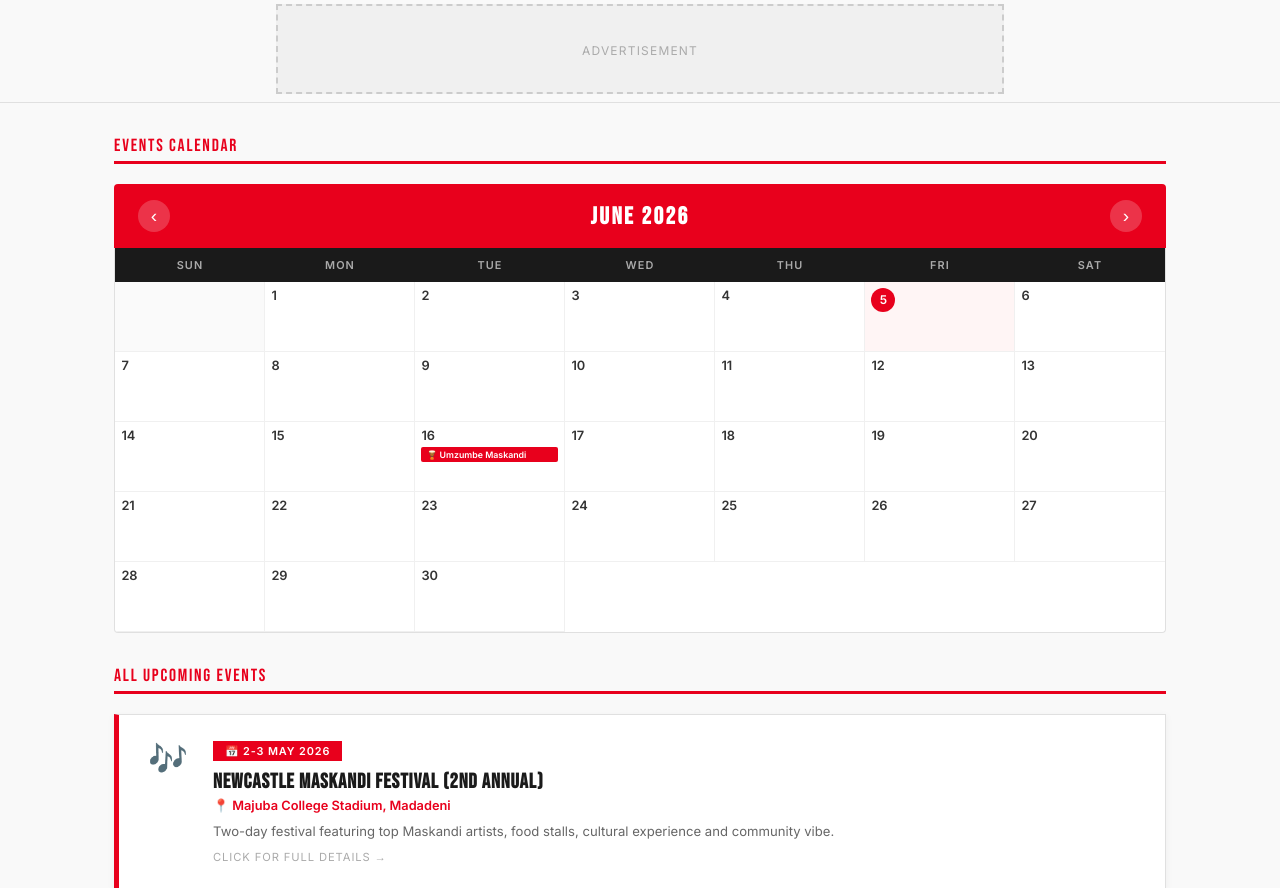
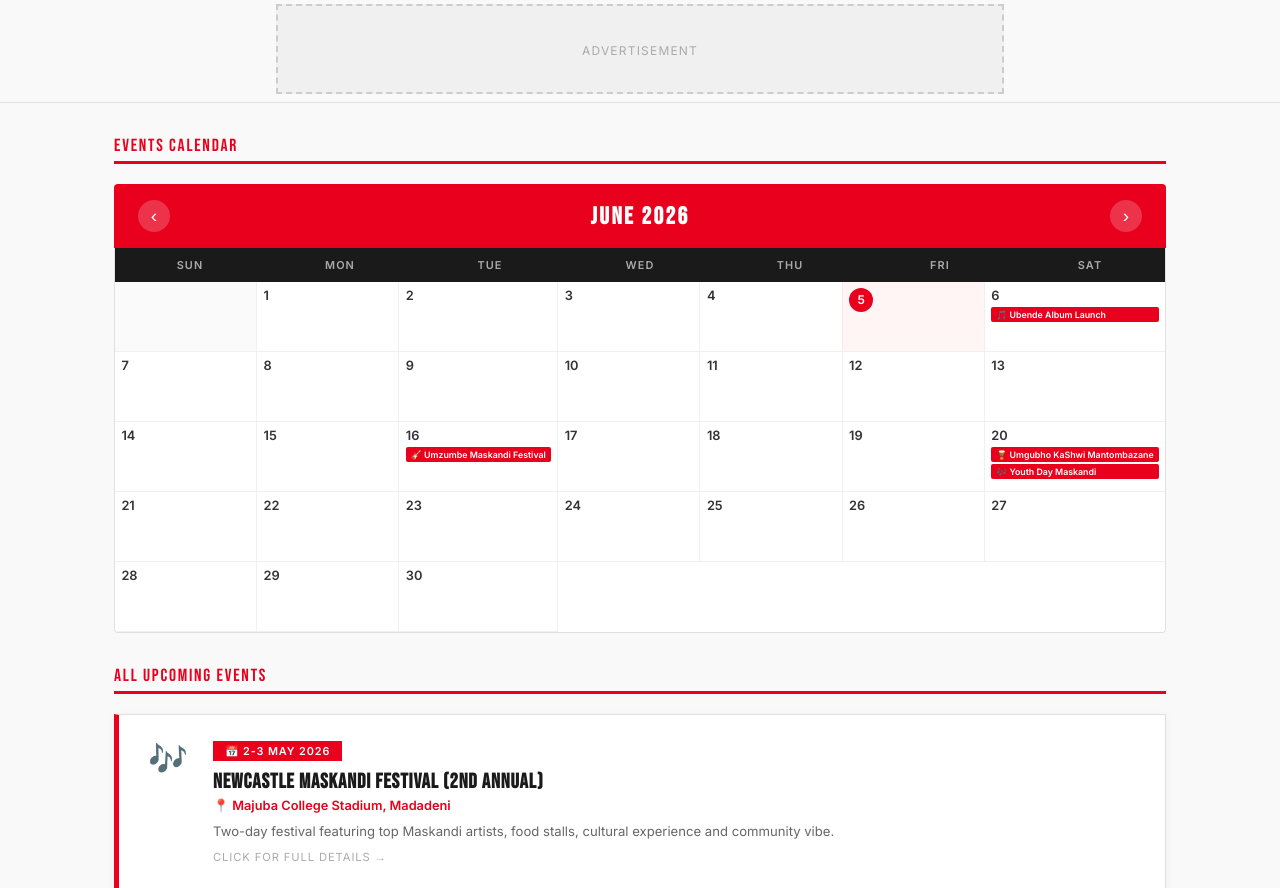
Before and after one commit to ayandamkhwanazi27-lang/maskandi-online, a Flask app: page /events in a window 1280 px wide. Shown: the part 186-1074 px from the top of the page. Run offline with Flask 3, Linux system fonts and the light colour scheme.

Commit message:
Update events.html

```diff
--- a/templates/events.html
+++ b/templates/events.html
@@ -2,7 +2,6 @@
 {% block title %}Events — Maskandi Online Magazine{% endblock %}
 {% block extra_styles %}
 <style>
-  /* Calendar */
   .calendar-wrap { margin-bottom: 2rem; }
   .calendar-header {
     display: flex;
@@ -13,24 +12,16 @@
     padding: 1rem 1.5rem;
     border-radius: 4px 4px 0 0;
   }
-  .calendar-header h2 {
-    font-family: 'Bebas Neue', sans-serif;
-    font-size: 1.5rem;
-    letter-spacing: 0.1em;
-  }
+  .calendar-header h2 { font-family: 'Bebas Neue', sans-serif; font-size: 1.5rem; letter-spacing: 0.1em; }
   .cal-nav {
     background: rgba(255,255,255,0.2);
-    border: none;
-    color: white;
-    font-size: 1.2rem;
-    width: 32px; height: 32px;
-    border-radius: 50%;
-    cursor: pointer;
+    border: none; color: white;
+    font-size: 1.2rem; width: 32px; height: 32px;
+    border-radius: 50%; cursor: pointer;
     display: flex; align-items: center; justify-content: center;
     transition: background 0.2s;
   }
   .cal-nav:hover { background: rgba(255,255,255,0.35); }
-
   .calendar-grid {
     background: white;
     border: 1px solid #E0E0E0;
@@ -38,133 +29,39 @@
     border-radius: 0 0 4px 4px;
     overflow: hidden;
   }
-  .cal-days-header {
-    display: grid;
-    grid-template-columns: repeat(7, 1fr);
-    background: #1A1A1A;
-  }
-  .cal-day-name {
-    text-align: center;
-    padding: 0.6rem;
-    font-size: 0.68rem;
-    font-weight: 700;
-    letter-spacing: 0.1em;
-    text-transform: uppercase;
-    color: #aaa;
-  }
-  .cal-cells {
-    display: grid;
-    grid-template-columns: repeat(7, 1fr);
-  }
-  .cal-cell {
-    min-height: 70px;
-    border-right: 1px solid #F0F0F0;
-    border-bottom: 1px solid #F0F0F0;
-    padding: 0.4rem;
-    position: relative;
-  }
+  .cal-days-header { display: grid; grid-template-columns: repeat(7, 1fr); background: #1A1A1A; }
+  .cal-day-name { text-align: center; padding: 0.6rem; font-size: 0.68rem; font-weight: 700; letter-spacing: 0.1em; text-transform: uppercase; color: #aaa; }
+  .cal-cells { display: grid; grid-template-columns: repeat(7, 1fr); }
+  .cal-cell { min-height: 70px; border-right: 1px solid #F0F0F0; border-bottom: 1px solid #F0F0F0; padding: 0.4rem; }
   .cal-cell:nth-child(7n) { border-right: none; }
   .cal-cell.empty { background: #FAFAFA; }
   .cal-cell.today { background: #FFF5F5; }
-  .cal-date {
-    font-size: 0.8rem;
-    font-weight: 600;
-    color: #333;
-    margin-bottom: 0.25rem;
-  }
-  .cal-cell.today .cal-date {
-    background: var(--red);
-    color: white;
-    width: 24px; height: 24px;
-    border-radius: 50%;
-    display: flex; align-items: center; justify-content: center;
-    font-size: 0.75rem;
-  }
-  .cal-event-dot {
-    background: var(--red);
-    color: white;
-    font-size: 0.55rem;
-    font-weight: 700;
-    padding: 2px 5px;
-    border-radius: 2px;
-    cursor: pointer;
-    margin-bottom: 2px;
-    display: block;
-    white-space: nowrap;
-    overflow: hidden;
-    text-overflow: ellipsis;
-    transition: background 0.2s;
-  }
+  .cal-date { font-size: 0.8rem; font-weight: 600; color: #333; margin-bottom: 0.25rem; }
+  .cal-cell.today .cal-date { background: var(--red); color: white; width: 24px; height: 24px; border-radius: 50%; display: flex; align-items: center; justify-content: center; font-size: 0.75rem; }
+  .cal-event-dot { background: var(--red); color: white; font-size: 0.55rem; font-weight: 700; padding: 2px 5px; border-radius: 2px; cursor: pointer; margin-bottom: 2px; display: block; white-space: nowrap; overflow: hidden; text-overflow: ellipsis; transition: background 0.2s; }
   .cal-event-dot:hover { background: #1A1A1A; }
 
-  /* Event list below calendar */
   .events-list { display: flex; flex-direction: column; gap: 1.25rem; }
   .event-card {
-    background: white;
-    border: 1px solid #E0E0E0;
-    border-left: 5px solid var(--red);
-    padding: 1.5rem;
-    box-shadow: 0 2px 8px rgba(0,0,0,0.05);
-    cursor: pointer;
-    transition: box-shadow 0.2s, border-color 0.2s;
-    display: flex;
-    gap: 1.25rem;
-    align-items: flex-start;
+    background: white; border: 1px solid #E0E0E0; border-left: 5px solid var(--red);
+    padding: 1.5rem; box-shadow: 0 2px 8px rgba(0,0,0,0.05);
+    cursor: pointer; transition: box-shadow 0.2s, border-color 0.2s;
+    display: flex; gap: 1.25rem; align-items: flex-start;
   }
   .event-card:hover { box-shadow: 0 4px 16px rgba(0,0,0,0.1); border-left-color: #1A1A1A; }
   .event-icon { font-size: 2rem; flex-shrink: 0; width: 50px; text-align: center; }
   .event-content { flex: 1; }
-  .event-date-badge {
-    display: inline-block;
-    background: var(--red);
-    color: white;
-    font-size: 0.68rem;
-    font-weight: 700;
-    letter-spacing: 0.08em;
-    padding: 3px 12px;
-    margin-bottom: 0.5rem;
-    text-transform: uppercase;
-  }
-  .event-card h3 {
-    font-family: 'Bebas Neue', sans-serif;
-    font-size: 1.3rem;
-    letter-spacing: 0.04em;
-    color: #1A1A1A;
-    margin-bottom: 0.25rem;
-  }
+  .event-date-badge { display: inline-block; background: var(--red); color: white; font-size: 0.68rem; font-weight: 700; letter-spacing: 0.08em; padding: 3px 12px; margin-bottom: 0.5rem; text-transform: uppercase; }
+  .event-card h3 { font-family: 'Bebas Neue', sans-serif; font-size: 1.3rem; letter-spacing: 0.04em; color: #1A1A1A; margin-bottom: 0.25rem; }
   .event-loc { font-size: 0.8rem; color: var(--red); font-weight: 600; margin-bottom: 0.5rem; }
   .event-desc { font-size: 0.82rem; color: #666; line-height: 1.6; }
   .event-expand { font-size: 0.7rem; color: #aaa; margin-top: 0.5rem; text-transform: uppercase; letter-spacing: 0.08em; }
 
-  /* Modal */
-  .modal-overlay {
-    display: none;
-    position: fixed;
-    inset: 0;
-    background: rgba(0,0,0,0.6);
-    z-index: 1000;
-    align-items: center;
-    justify-content: center;
-    padding: 1rem;
-  }
+  .modal-overlay { display: none; position: fixed; inset: 0; background: rgba(0,0,0,0.6); z-index: 1000; align-items: center; justify-content: center; padding: 1rem; }
   .modal-overlay.open { display: flex; }
-  .modal {
-    background: white;
-    max-width: 550px;
-    width: 100%;
-    border-top: 5px solid var(--red);
-    border-radius: 4px;
-    overflow: hidden;
-    animation: slideUp 0.25s ease;
-  }
+  .modal { background: white; max-width: 550px; width: 100%; border-top: 5px solid var(--red); border-radius: 4px; overflow: hidden; animation: slideUp 0.25s ease; }
   @keyframes slideUp { from { transform: translateY(30px); opacity: 0; } to { transform: translateY(0); opacity: 1; } }
-  .modal-header {
-    background: var(--red);
-    padding: 1.25rem 1.5rem;
-    display: flex;
-    justify-content: space-between;
-    align-items: center;
-  }
+  .modal-header { background: var(--red); padding: 1.25rem 1.5rem; display: flex; justify-content: space-between; align-items: center; }
   .modal-header h2 { font-family: 'Bebas Neue', sans-serif; font-size: 1.4rem; color: white; letter-spacing: 0.05em; }
   .modal-close { background: none; border: none; color: white; font-size: 1.5rem; cursor: pointer; line-height: 1; }
   .modal-body { padding: 1.5rem; }
@@ -173,6 +70,10 @@
   .modal-row-label { font-size: 0.68rem; font-weight: 700; text-transform: uppercase; letter-spacing: 0.08em; color: #999; margin-bottom: 0.15rem; }
   .modal-row-value { font-size: 0.88rem; color: #333; font-weight: 500; }
   .modal-desc { font-size: 0.85rem; color: #555; line-height: 1.7; padding-top: 1rem; border-top: 1px solid #F0F0F0; }
+  .modal-performers { margin-top: 0.75rem; }
+  .modal-performers-label { font-size: 0.68rem; font-weight: 700; text-transform: uppercase; letter-spacing: 0.08em; color: #999; margin-bottom: 0.5rem; }
+  .performer-tags { display: flex; flex-wrap: wrap; gap: 0.4rem; }
+  .performer-tag { background: #FFF0F0; color: var(--red); font-size: 0.72rem; font-weight: 600; padding: 3px 10px; border: 1px solid #FFD0D0; }
 </style>
 {% endblock %}
 
@@ -180,7 +81,6 @@
 <div class="page-wrap">
   <div class="section-label">Events Calendar</div>
 
-  <!-- CALENDAR -->
   <div class="calendar-wrap">
     <div class="calendar-header">
       <button class="cal-nav" onclick="changeMonth(-1)">‹</button>
@@ -201,11 +101,10 @@
     </div>
   </div>
 
-  <!-- EVENTS LIST -->
   <div class="section-label">All Upcoming Events</div>
   <div class="events-list">
     {% for event in events %}
-    <div class="event-card" onclick="openModal('{{ event.title }}', '{{ event.date }}', '{{ event.location }}', '{{ event.description }}', '{{ event.icon }}')">
+    <div class="event-card" onclick="openModal({{ loop.index0 }})">
       <div class="event-icon">{{ event.icon }}</div>
       <div class="event-content">
         <div class="event-date-badge">📅 {{ event.date }}</div>
@@ -219,7 +118,6 @@
   </div>
 </div>
 
-<!-- MODAL -->
 <div class="modal-overlay" id="modal-overlay" onclick="closeModalOutside(event)">
   <div class="modal">
     <div class="modal-header">
@@ -229,58 +127,103 @@
     <div class="modal-body">
       <div class="modal-row">
         <div class="modal-row-icon">📅</div>
-        <div>
-          <div class="modal-row-label">Date</div>
-          <div class="modal-row-value" id="modal-date"></div>
-        </div>
+        <div><div class="modal-row-label">Date</div><div class="modal-row-value" id="modal-date"></div></div>
       </div>
       <div class="modal-row">
         <div class="modal-row-icon">📍</div>
-        <div>
-          <div class="modal-row-label">Venue</div>
-          <div class="modal-row-value" id="modal-location"></div>
-        </div>
+        <div><div class="modal-row-label">Venue</div><div class="modal-row-value" id="modal-location"></div></div>
       </div>
       <div class="modal-desc" id="modal-desc"></div>
+      <div class="modal-performers" id="modal-performers-wrap" style="display:none">
+        <div class="modal-performers-label">🎤 Performing Artists</div>
+        <div class="performer-tags" id="modal-performers"></div>
+      </div>
     </div>
   </div>
 </div>
 
 <script>
   const events = [
-    { title: "Newcastle Maskandi Festival (2nd Annual)", date: "2026-05-02", location: "Majuba College Stadium, Madadeni", description: "Two-day festival featuring top Maskandi artists, food stalls, cultural experience and community vibe.", icon: "🎶" },
-    { title: "Blue Nation Festival — Maskandi Feature", date: "2026-05-02", location: "Carnival City, Sandton", description: "Major music festival with Maskandi headliners, high-energy production and big-stage performances.", icon: "🎤" },
-    { title: "Umzumbe Maskandi Festival", date: "2026-06-16", location: "Esibanini Sports Ground, Umzumbe", description: "Focus on uplifting local artists and cultural tourism. Includes food village, workshops and community activities.", icon: "🪘" },
-    { title: "Ugu Maskandi Festival (6th Annual)", date: "2026-09-26", location: "Ugu Sports & Leisure Centre, Port Shepstone", description: "One of the biggest Maskandi celebrations in KZN. VIP and general tickets available.", icon: "🪕" },
+    {
+      title: "Newcastle Maskandi Festival (2nd Annual)",
+      date: "2-3 May 2026", calDate: "2026-05-02",
+      location: "Majuba College Stadium, Madadeni",
+      description: "Two-day festival featuring top Maskandi artists, food stalls, cultural experience and community vibe.",
+      icon: "🎶", performers: []
+    },
+    {
+      title: "Blue Nation Festival — Maskandi Feature",
+      date: "2 May 2026", calDate: "2026-05-02",
+      location: "Carnival City, Sandton",
+      description: "Major music festival with Maskandi headliners, high-energy production and big-stage performances.",
+      icon: "🎤", performers: []
+    },
+    {
+      title: "Ubende Album Launch",
+      date: "6 June 2026", calDate: "2026-06-06",
+      location: "Albert Park, Durban",
+      description: "Official album launch for Ubende featuring an incredible lineup of Maskandi and music stars for a night to remember.",
+      icon: "🎵", performers: ["Saliwa", "Gqizile", "Gandaganda", "Jumbo Mdumazi", "And Many More"]
+    },
+    {
+      title: "Umgubho KaShwi Mantombazane",
+      date: "20 June 2026", calDate: "2026-06-20",
+      location: "Soweto Equestrian Centre, Soweto",
+      description: "A special cultural celebration and music gathering honouring Maskandi culture and heritage.",
+      icon: "🪘", performers: []
+    },
+    {
+      title: "Youth Day Maskandi Fest — Indiya Album Launch",
+      date: "20 June 2026", calDate: "2026-06-20",
+      location: "Thokoza Park Hall",
+      description: "Youth Day celebration combined with the official Indiya album launch featuring a massive lineup of top Maskandi artists.",
+      icon: "🎶", performers: ["Imfezi Emnyama", "Jaiva Zimnike", "Mlabalaba", "Jikijiki", "Mnyovu", "Sminofu", "Feza", "Menzi", "Limit Nala", "And Many More"]
+    },
+    {
+      title: "Maskandi Fest East London",
+      date: "26 September 2026", calDate: "2026-09-26",
+      location: "Jan Smuts Stadium, East London",
+      description: "Heritage Month celebration at Jan Smuts Stadium. Tickets available at www.doekonfleek.africa. Opens 10:00 AM. All genders allowed.",
+      icon: "🏟️", performers: []
+    },
+    {
+      title: "Umzumbe Maskandi Festival",
+      date: "16 June 2026", calDate: "2026-06-16",
+      location: "Esibanini Sports Ground, Umzumbe",
+      description: "Focus on uplifting local artists and cultural tourism. Includes food village, workshops and community activities.",
+      icon: "🎸", performers: []
+    },
+    {
+      title: "Ugu Maskandi Festival (6th Annual)",
+      date: "26 September 2026", calDate: "2026-09-26",
+      location: "Ugu Sports & Leisure Centre, Port Shepstone",
+      description: "One of the biggest Maskandi celebrations in KZN. VIP and general tickets available.",
+      icon: "🪕", performers: []
+    },
   ];
 
   const months = ["January","February","March","April","May","June","July","August","September","October","November","December"];
   let currentYear = 2026;
-  let currentMonth = 5; // June = 5 (0-indexed)
+  let currentMonth = 5;
 
   function renderCalendar() {
-    const title = document.getElementById('cal-title');
+    document.getElementById('cal-title').textContent = months[currentMonth] + ' ' + currentYear;
     const cells = document.getElementById('cal-cells');
-    title.textContent = months[currentMonth] + ' ' + currentYear;
     cells.innerHTML = '';
-
     const firstDay = new Date(currentYear, currentMonth, 1).getDay();
     const daysInMonth = new Date(currentYear, currentMonth + 1, 0).getDate();
     const today = new Date();
 
-    for (let i = 0; i < firstDay; i++) {
-      cells.innerHTML += '<div class="cal-cell empty"></div>';
-    }
+    for (let i = 0; i < firstDay; i++) cells.innerHTML += '<div class="cal-cell empty"></div>';
 
     for (let d = 1; d <= daysInMonth; d++) {
       const isToday = today.getDate() === d && today.getMonth() === currentMonth && today.getFullYear() === currentYear;
       const dateStr = currentYear + '-' + String(currentMonth + 1).padStart(2,'0') + '-' + String(d).padStart(2,'0');
-      const dayEvents = events.filter(e => e.date === dateStr);
-
+      const dayEvents = events.map((e, i) => ({...e, idx: i})).filter(e => e.calDate === dateStr);
       let html = '<div class="cal-cell' + (isToday ? ' today' : '') + '">';
       html += '<div class="cal-date">' + d + '</div>';
       dayEvents.forEach(e => {
-        html += '<span class="cal-event-dot" onclick="openModal(\'' + e.title.replace(/'/g, "\\'") + '\',\'' + e.date + '\',\'' + e.location.replace(/'/g, "\\'") + '\',\'' + e.description.replace(/'/g, "\\'") + '\',\'' + e.icon + '\')">' + e.icon + ' ' + e.title.split(' ').slice(0,2).join(' ') + '</span>';
+        html += '<span class="cal-event-dot" onclick="openModal(' + e.idx + ')">' + e.icon + ' ' + e.title.split(' ').slice(0,3).join(' ') + '</span>';
       });
       html += '</div>';
       cells.innerHTML += html;
@@ -294,21 +237,25 @@
     renderCalendar();
   }
 
-  function openModal(title, date, location, desc, icon) {
-    document.getElementById('modal-title').textContent = icon + ' ' + title;
-    document.getElementById('modal-date').textContent = date;
-    document.getElementById('modal-location').textContent = location;
-    document.getElementById('modal-desc').textContent = desc;
+  function openModal(idx) {
+    const e = events[idx];
+    document.getElementById('modal-title').textContent = e.icon + ' ' + e.title;
+    document.getElementById('modal-date').textContent = e.date;
+    document.getElementById('modal-location').textContent = e.location;
+    document.getElementById('modal-desc').textContent = e.description;
+    const perfWrap = document.getElementById('modal-performers-wrap');
+    const perfTags = document.getElementById('modal-performers');
+    if (e.performers && e.performers.length > 0) {
+      perfWrap.style.display = 'block';
+      perfTags.innerHTML = e.performers.map(p => '<span class="performer-tag">' + p + '</span>').join('');
+    } else {
+      perfWrap.style.display = 'none';
+    }
     document.getElementById('modal-overlay').classList.add('open');
   }
 
-  function closeModal() {
-    document.getElementById('modal-overlay').classList.remove('open');
-  }
-
-  function closeModalOutside(e) {
-    if (e.target === document.getElementById('modal-overlay')) closeModal();
-  }
+  function closeModal() { document.getElementById('modal-overlay').classList.remove('open'); }
+  function closeModalOutside(e) { if (e.target === document.getElementById('modal-overlay')) closeModal(); }
 
   renderCalendar();
 </script>
```
